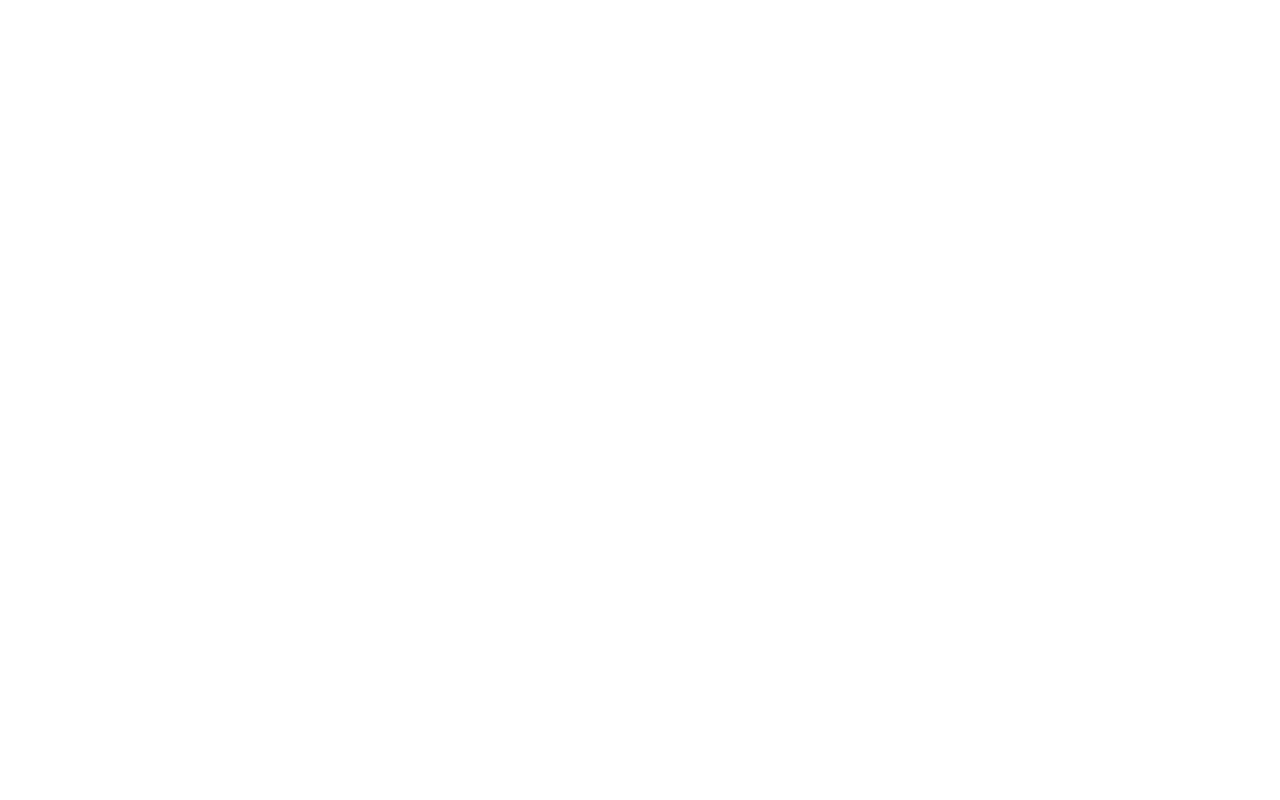
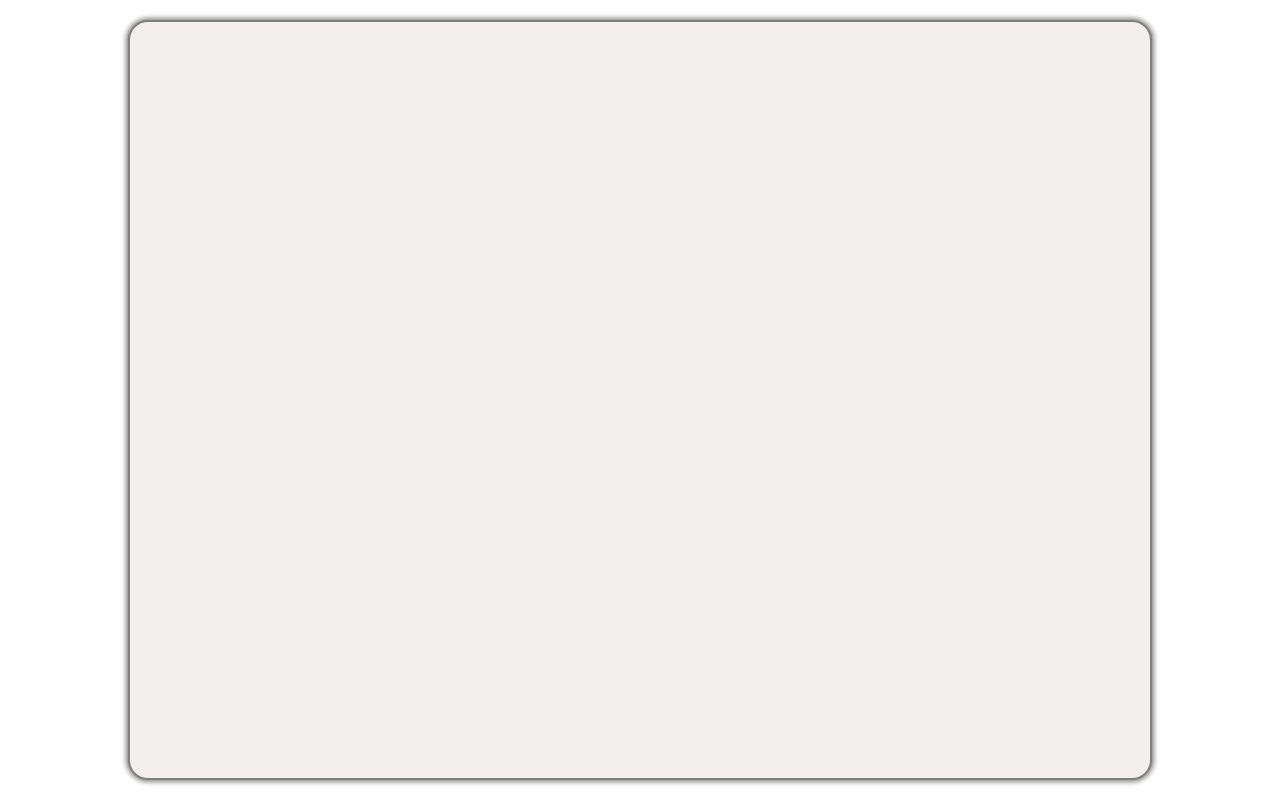
Before and after one commit to pantwisnr/Unit-Final-Project, a plain HTML site: page index.html in a window 1280 px wide. Drawn offline with Linux system fonts and the light colour scheme.

Commit message:
finished container layout

```diff
--- a/css/style.css
+++ b/css/style.css
@@ -0,0 +1,66 @@
+/*  RESETS */
+*, *::before, *::after {
+    margin: 0;
+    padding: 0;
+    box-sizing: border-box;
+}
+
+/* VARIABLES */
+:root {
+    --bg-color: #f4efef;
+    --shadow: gray;
+}
+
+/*  GENERAL */
+body {
+    font-family: Arial, Helvetica, sans-serif;
+    font-size: 1rem;
+}
+
+/*  COMPONENTS */
+.container {
+    width: 85%;
+    height: 90vh;
+    background: #f4efef;
+    border: 2px solid var(--shadow);
+    border-radius: 20px;
+    margin-block: 0rem 1rem;
+
+    position: absolute;
+    top: 50%;
+    left: 50%;
+    transform: translate(-50%, -50%);
+    box-shadow: 0px 0px 5px 2px #888;
+    transition: width 0.2s linear;
+}
+
+/* Large screen design */
+@media screen and (min-width:1120px) {
+    .container {
+        width: 30rem;
+        height: 34rem;
+    }
+}
+
+/* Small screen design */
+@media screen and (min-width:1024px) {
+    .container {
+        width: 36rem;
+        height: 28rem;
+    }
+}
+
+/* Tablet design */
+@media screen and (min-width:768px) {
+    .container {
+        width: 80%;
+        height: 95%;
+    }
+}
+/* Mobile design */
+/* @media screen and (min-width:480px) {
+    .container {
+        width: 85%;
+        height: 38rem;
+    }
+} */
--- a/index.html
+++ b/index.html
@@ -5,8 +5,17 @@
     <meta http-equiv="X-UA-Compatible" content="IE=edge">
     <meta name="viewport" content="width=device-width, initial-scale=1.0">
     <title>CARD GAME WAR</title>
+    <!-- Font Awesome link -->
+    <link rel="stylesheet" href="https://cdnjs.cloudflare.com/ajax/libs/font-awesome/6.3.0/css/all.min.css" integrity="sha512-SzlrxWUlpfuzQ+pcUCosxcglQRNAq/DZjVsC0lE40xsADsfeQoEypE+enwcOiGjk/bSuGGKHEyjSoQ1zVisanQ==" crossorigin="anonymous" referrerpolicy="no-referrer" />
+    <!-- css link -->
+    <link rel="stylesheet" href="css/style.css">
 </head>
 <body>
 
+    <!-- Home section start -->
+    <div class="container"></div>
+    <!-- Home section end -->
+
+
 </body>
 </html>
```
